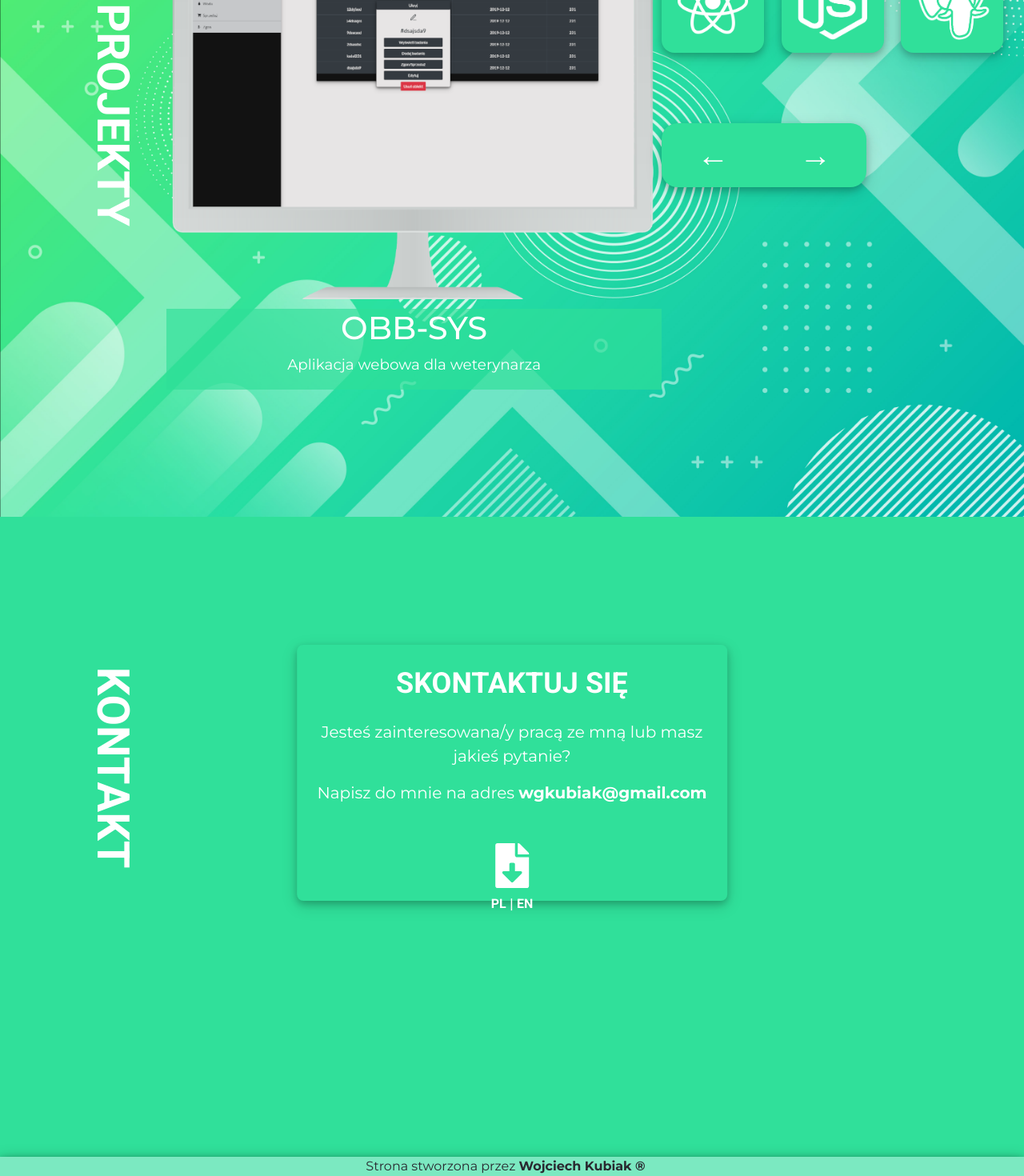
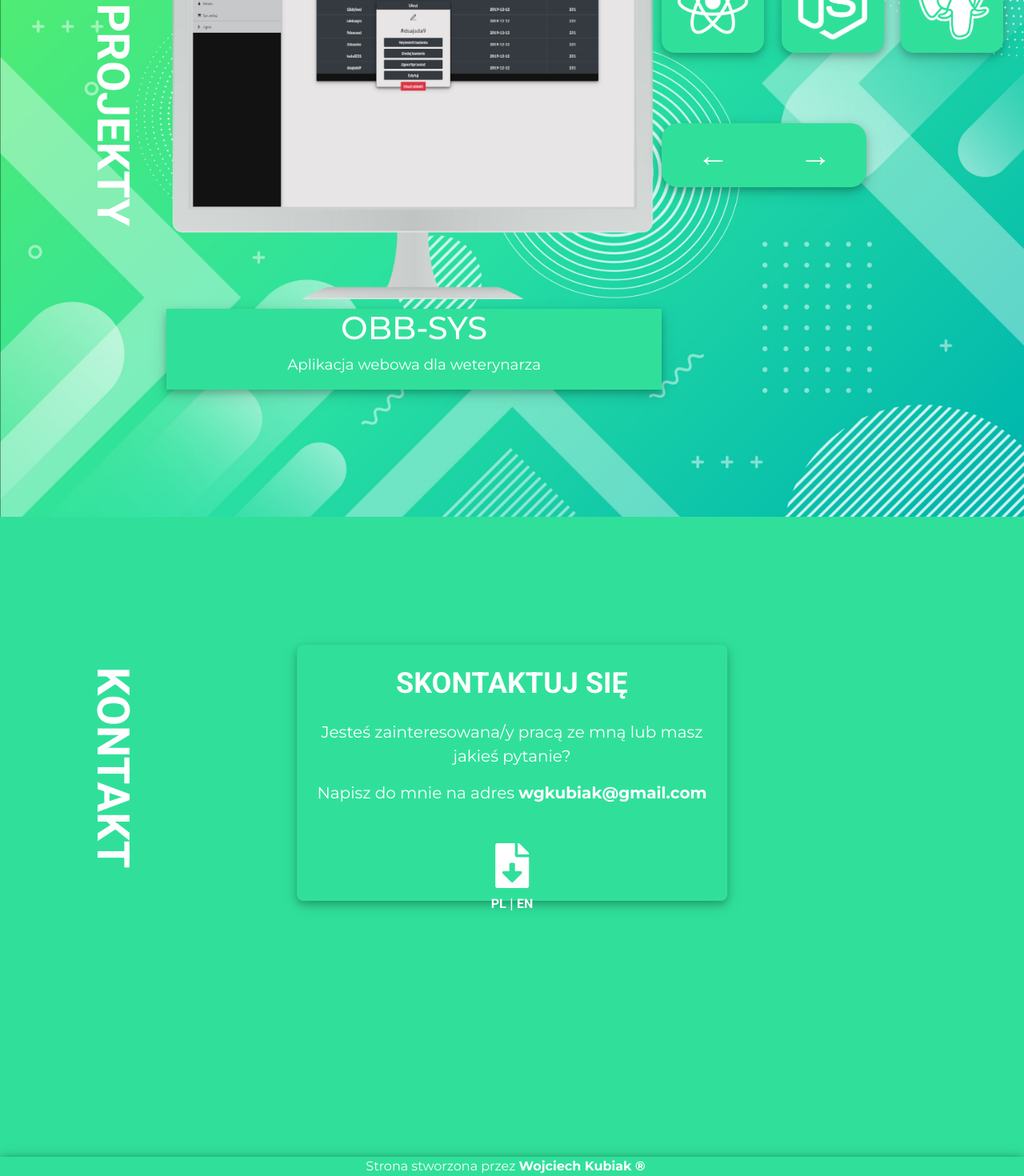
Before and after one commit to wojciechkubiak/my-site, a React (Create React App) app: page / in a window 1280 px wide. Shown: the part 1786-3256 px from the top of the page at 80% size. Built offline with nearby package versions, Linux system fonts and the light colour scheme.

Commit message:
Smallfix

```diff
--- a/src/components/Footer/Footer.css
+++ b/src/components/Footer/Footer.css
@@ -1,8 +1,8 @@
 footer {
   position: relative;
-  color: #292930;
+  color: white;
   text-align: center;
-  background-color: #7be9c1;
+  background-color: #30e09a;
   padding-right: 1em;
   width: 100%;
   height: 3vh;
--- a/src/components/Projects/Projects.css
+++ b/src/components/Projects/Projects.css
@@ -124,7 +124,8 @@
   padding-top: 0em;
   padding-bottom: 0.1em;
   position: relative;
-  background-color: #30e099a9;
+  background-color: #30e09a;
+  box-shadow: 0 4px 8px 0 rgba(0, 0, 0, 0.2), 0 6px 20px 0 rgba(0, 0, 0, 0.15);
 }
 
 .projects--subinfo > p {
```
Also changed, not shown: rd/site.jpg.
